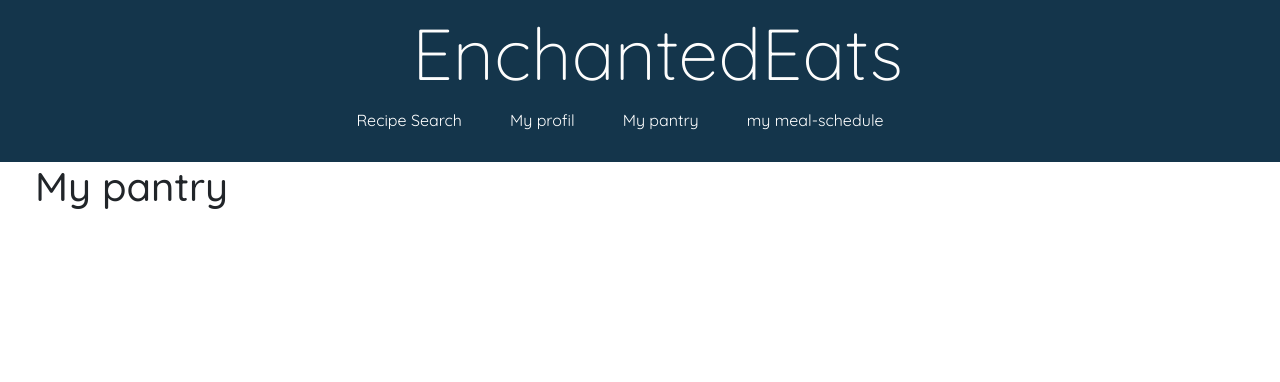
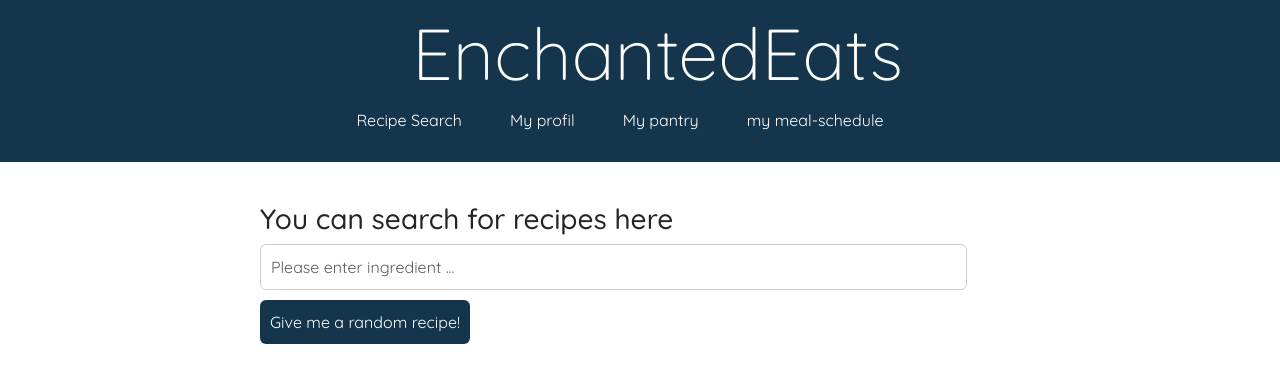
Before and after one commit to saskiamellies/rezept-softwaretchnik, a React (Create React App) app: page /pantry in a window 1280 px wide. Shown: the top 382 px of the page. Built offline with nearby package versions, Linux system fonts and the light colour scheme.

Commit message:
kleine Anpassungen
kleine Anpassungen, damit auf MyPantry zugegriffen werden kann

```diff
--- a/src/App.jsx
+++ b/src/App.jsx
@@ -4,24 +4,31 @@ import Header from "./components/Header";
 import Recipes from "./components/Recipes";
 import "bootstrap/dist/css/bootstrap.min.css";
 import "./style.css";
-import Profile from "./components/Profile";
-import Pantry from "./components/Pantry";
-import MealSchedule from "./components/MealSchedule";
+import NavBar from "./components/Navbar";
+import MyProfile from "./components/Profile";
+import MyPantry from "./components/MyPantry";
+import MyMealSchedule from "./components/MealSchedule";
 
 
 const App = () => {
   return (
-    <div className="App">
-      <Header />
       <Router>
+        <div className="App">
+          <Header>
+          <NavBar/>
+          </Header>
+          <Recipes/>
+        <Link to="/profile"></Link>
+        <Link to="/my-pantry"></Link>
+        <Link to="/meal-schedule"></Link>
+
         <Routes>
-          <Route path="/" element={<Recipes />} />
-          <Route path="/profile" element={<Profile />} />
-          <Route path="/pantry" element={<Pantry />} />
-          <Route path="/meal-schedule" element={<MealSchedule />} />
+          <Route path="/profile" element={<MyProfile />} />
+          <Route path="/mypantry" element={<MyPantry/>} />
+          <Route path="/meal-schedule" element={<MyMealSchedule />} />
         </Routes>
-      </Router>
-    </div>
+      </div>
+    </Router>
     );
   }
 
--- a/src/components/Navbar.jsx
+++ b/src/components/Navbar.jsx
@@ -6,8 +6,9 @@ const NavBar = () => {
     <nav className="nav">
       <ul><li><a href="/" className="home-page">Recipe Search</a></li></ul>
       <ul>
+
         <li><a href="/profile">My profil</a></li>
-        <li><a href="/pantry">My pantry</a></li>
+        <li><a href="/myPantry">My pantry</a></li>
         <li><a href="/meal-schedule">my meal-schedule</a></li>
       </ul>
     </nav>
--- a/src/components/Pantry.jsx
+++ /dev/null
@@ -1,3 +0,0 @@
-export default function Pantry(){
-    return <h1>My pantry</h1>
-}
```
Also changed, not shown: 1 other file (tests, documents, lock files or other folders).
